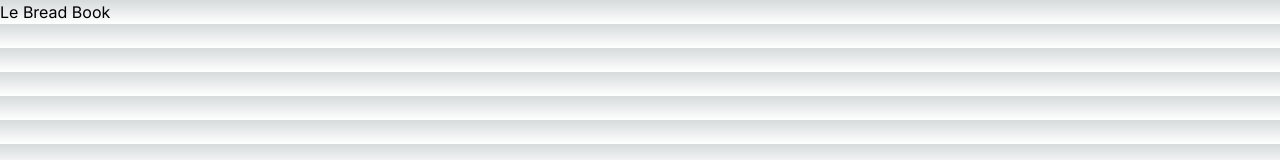
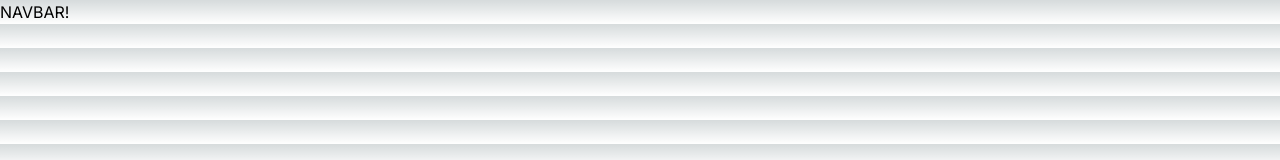
Before and after one commit to Andymamooo/LeBreadBook, a Next.js app: page / in a window 1280 px wide. Shown: the top 160 px of the page. Built offline with nearby package versions, Linux system fonts and the light colour scheme.

Commit message:
attempt navbar and start mongodb database for recipes

```diff
--- a/package.json
+++ b/package.json
@@ -15,6 +15,7 @@
     "autoprefixer": "10.4.14",
     "eslint": "8.42.0",
     "eslint-config-next": "13.4.6",
+    "mongoose": "^7.3.2",
     "next": "13.4.6",
     "postcss": "8.4.24",
     "react": "18.2.0",
--- /dev/null
+++ b/src/app/Navbar.tsx
@@ -0,0 +1,9 @@
+import React from 'react'
+
+export default function Navbar() {
+  return(
+    <nav>
+      <div>NAVBAR!</div>
+    </nav>
+  )
+}
--- a/src/app/page.tsx
+++ b/src/app/page.tsx
@@ -1,9 +1,14 @@
 import Image from 'next/image'
-
+import RootLayout from './layout'
+import Navbar from './Navbar'
 export default function Home() {
   return (
     <div>
-      Le Bread Book
+      <RootLayout>
+        <div>
+        <Navbar/>
+        </div>
+      </RootLayout>
     </div>
   )
 }
```
Also changed, not shown: database/index.js (added, +9 -0 lines), database/models/recipes.js (added, +15 -0 lines), 1 other file (tests, documents, lock files or other folders).
